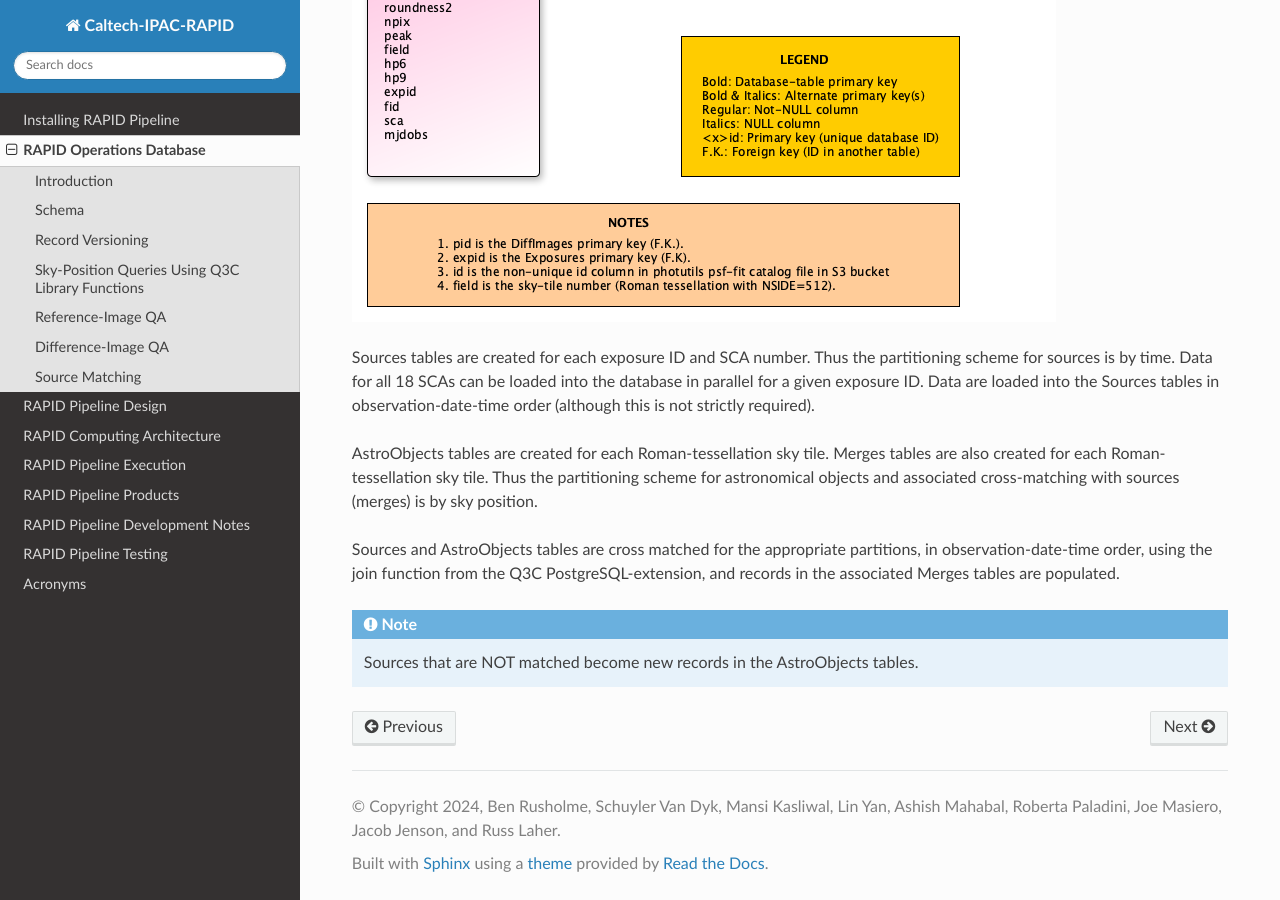
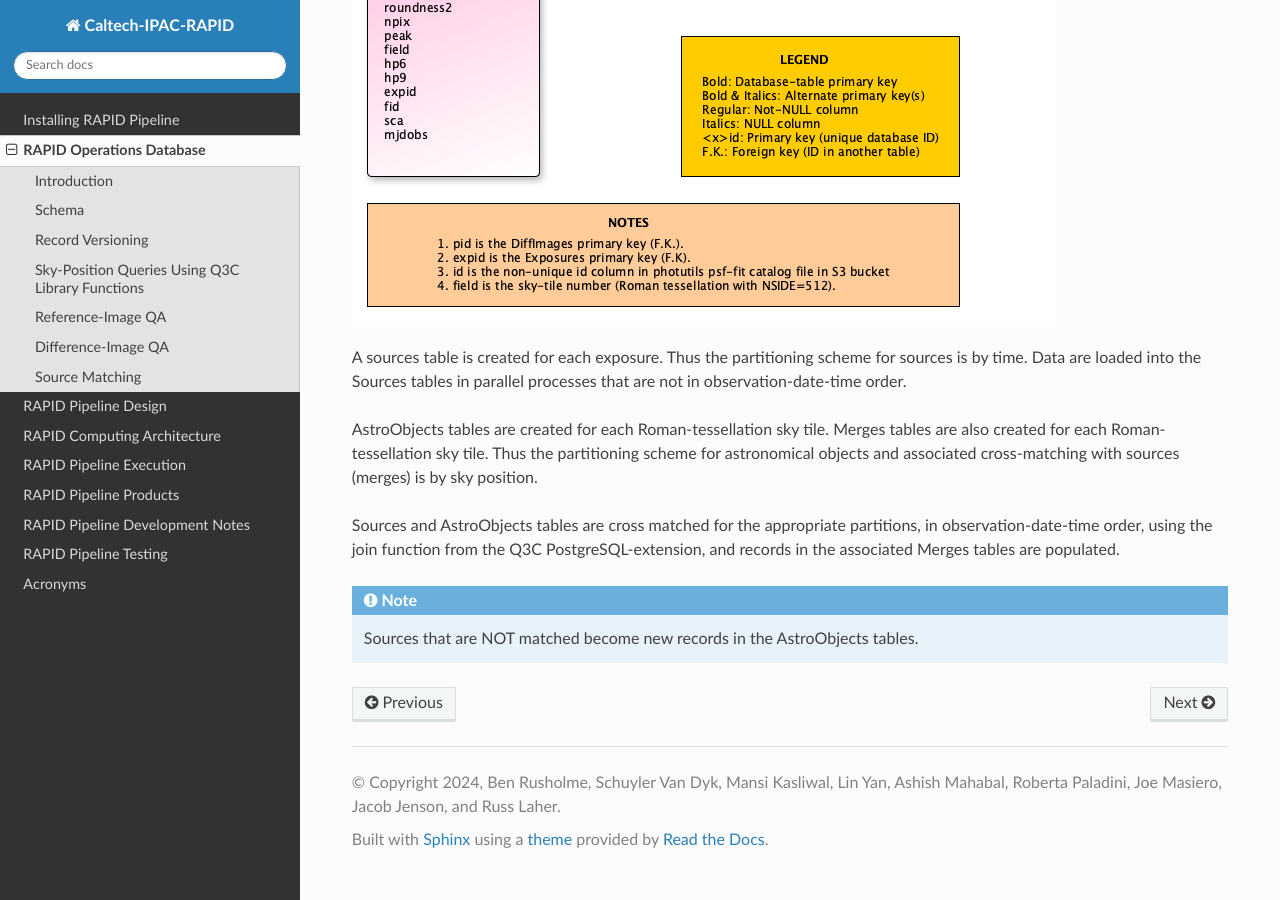
Before and after one commit to Caltech-IPAC/rapid, a Sphinx documentation site: the page built from docs/source/db/db.rst, in a window 1280 px wide and 900 px high, scrolled down 5066 px. Built offline with Sphinx 7.4.7 and the Read the Docs theme 3.1.0, drawn with Linux system fonts in a browser that asks for light colours; formulas are drawn with MathJax 3.

Commit message:
Changed time partitioning of sources table from exposure/sca to exposure (all scas).

```diff
--- a/docs/source/db/db.rst
+++ b/docs/source/db/db.rst
@@ -194,11 +194,10 @@ A diagram of the source-matching database-table schema is given as follows:
 
 .. image:: source_matching.png
 
-Sources tables are created for each exposure ID and SCA number.
+A sources table is created for each exposure.
 Thus the partitioning scheme for sources is by time.
-Data for all 18 SCAs can be loaded into the database in parallel for a given exposure ID.
-Data are loaded into the Sources tables in observation-date-time order
-(although this is not strictly required).
+Data are loaded into the Sources tables in parallel processes that are not
+in observation-date-time order.
 
 AstroObjects tables are created for each Roman-tessellation sky tile.
 Merges tables are also created for each Roman-tessellation sky tile.
```
